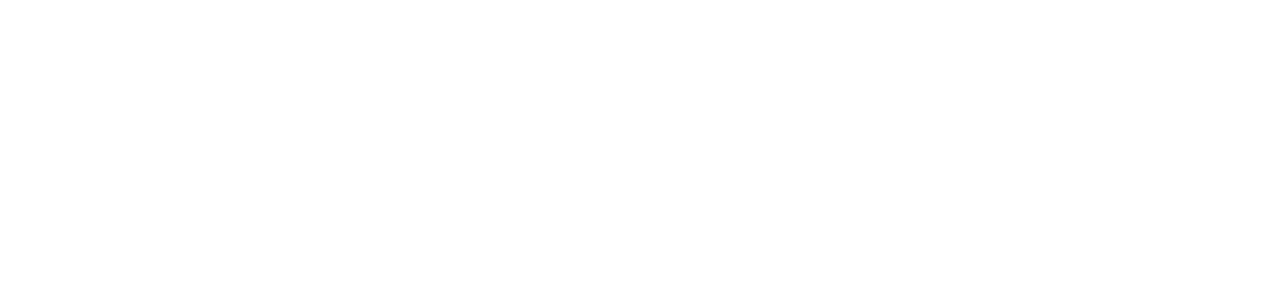
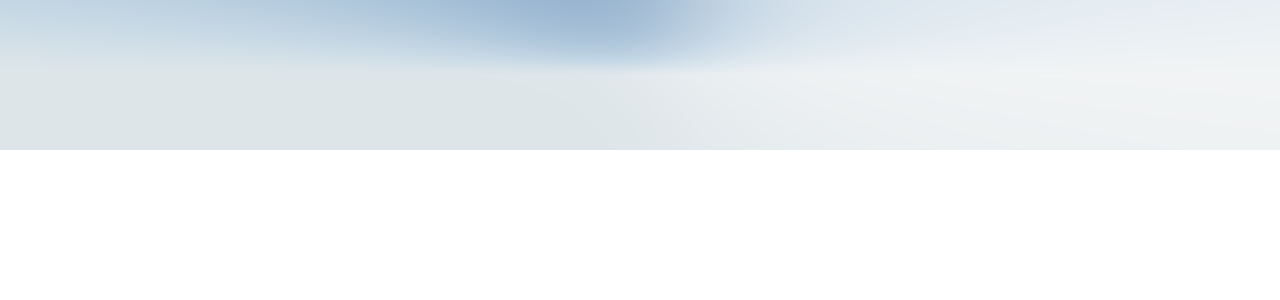
Before and after one commit to Arechii/react-threejs-minecraft, a React (Create React App) app: page / in a window 1280 px wide. Shown: the top 300 px of the page. Built offline with nearby package versions, Linux system fonts and the light colour scheme.

Commit message:
Add canvas

```diff
--- a/src/App.tsx
+++ b/src/App.tsx
@@ -1,5 +1,16 @@
+import { Sky } from "@react-three/drei";
+import { Canvas } from "@react-three/fiber";
+
+const sunPosition = [100, 100, 20];
+
 const App = () => {
-  return <div></div>;
+  return (
+    <>
+      <Canvas>
+        <Sky sunPosition={sunPosition} />
+      </Canvas>
+    </>
+  );
 };
 
 export default App;
```
